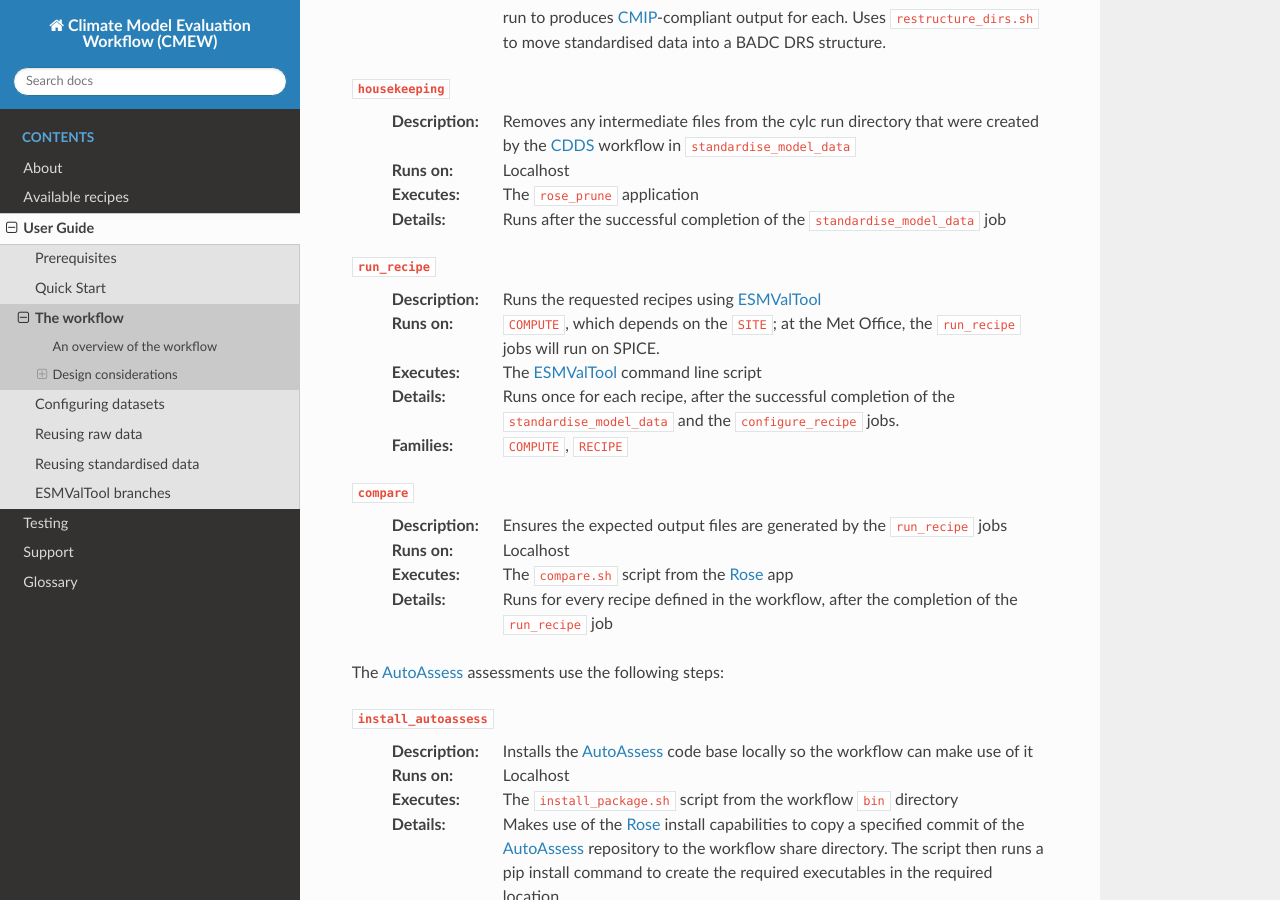
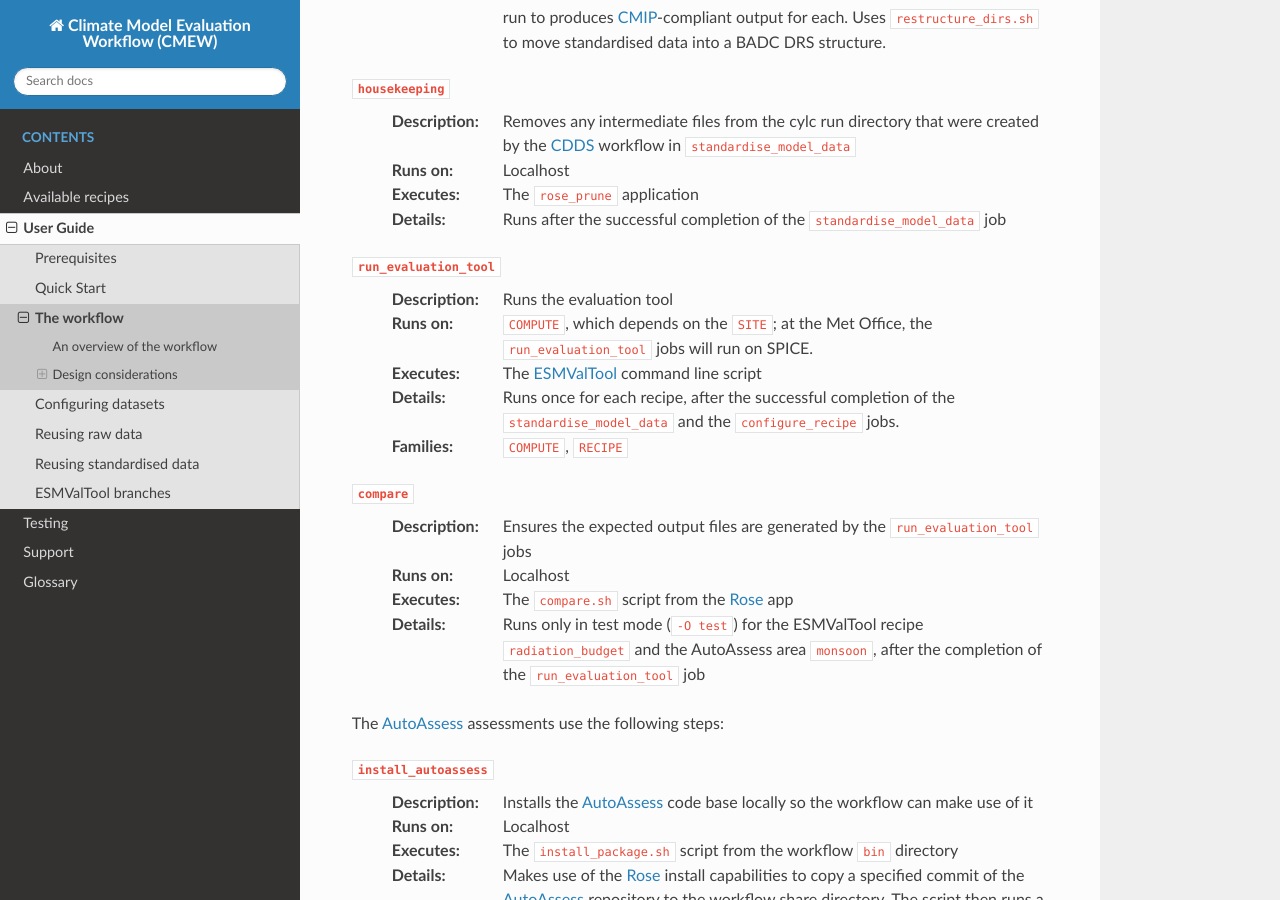
Before and after one commit to MetOffice/CMEW, a Sphinx documentation site: the page built from doc/source/user_guide/workflow.rst, in a window 1280 px wide and 900 px high, scrolled down 1808 px. Built offline with Sphinx 7.4.7 and the Read the Docs theme 3.1.0, drawn with Linux system fonts in a browser that asks for light colours; some of the changed text lies outside the part shown.

Commit message:
#607: Remove all instances of 'run_recipe'

```diff
--- a/doc/source/user_guide/workflow.rst
+++ b/doc/source/user_guide/workflow.rst
@@ -122,12 +122,12 @@ An overview of the workflow
   :Details:
      Runs after the successful completion of the ``standardise_model_data`` job
 
-``run_recipe``
+``run_evaluation_tool``
   :Description:
-     Runs the requested recipes using |ESMValTool|
+     Runs the evaluation tool
   :Runs on:
      ``COMPUTE``, which depends on the ``SITE``; at the Met Office, the
-     ``run_recipe`` jobs will run on SPICE.
+     ``run_evaluation_tool`` jobs will run on SPICE.
   :Executes:
      The |ESMValTool| command line script
   :Details:
@@ -139,14 +139,17 @@ An overview of the workflow
 
 ``compare``
   :Description:
-     Ensures the expected output files are generated by the ``run_recipe`` jobs
+     Ensures the expected output files are generated
+     by the ``run_evaluation_tool`` jobs
   :Runs on:
      Localhost
   :Executes:
      The ``compare.sh`` script from the |Rose| app
   :Details:
-     Runs for every recipe defined in the workflow,
-     after the completion of the ``run_recipe`` job
+     Runs only in test mode (``-O test``)
+     for the ESMValTool recipe ``radiation_budget``
+     and the AutoAssess area ``monsoon``,
+     after the completion of the ``run_evaluation_tool`` job
 
 The |AutoAssess| assessments use the following steps:
 
@@ -290,7 +293,8 @@ file (``meta/rose-meta.conf``).
 Resources
 ~~~~~~~~~
 
-The resources used by the ``run_recipe`` jobs are defined in the
-``site/<site>.cylc`` file, allowing the jobs to be configured by ``SITE`` as
-well as by recipe. This ensures only the required resources are requested when
-running each of the ``run_recipe`` jobs.
+The resources used by the ``run_evaluation_tool`` jobs
+are defined in the ``site/<site>.cylc`` file,
+allowing the jobs to be configured by ``SITE`` as well as by recipe.
+This ensures only the required resources are requested
+when running each of the ``run_evaluation_tool`` jobs.
```
Also changed, not shown: 2 other files.
